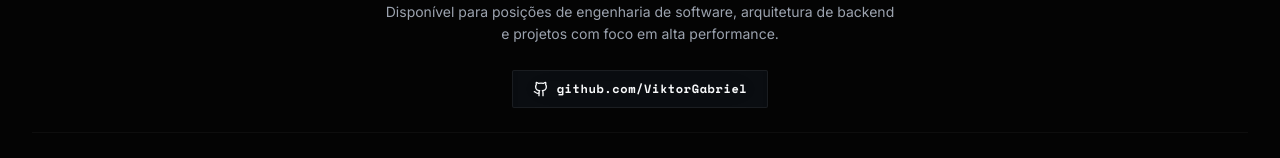
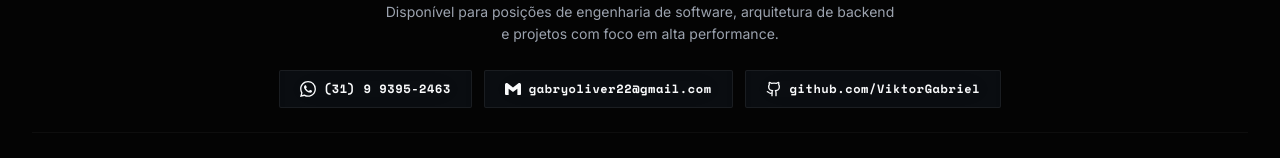
Before and after one commit to ViktorGabriel/Portfolio-Viktor, a React (Vite) app in the folder apps/web/: page / in a window 1280 px wide. Shown: the part 5498-5656 px from the top of the page. Built offline with nearby package versions, Linux system fonts and the light colour scheme; no server answers; a web font is replaced by a local one.

Commit message:
feat(contact): link CV pdf, add WhatsApp and Gmail to footer

```diff
--- a/apps/web/src/App.tsx
+++ b/apps/web/src/App.tsx
@@ -272,7 +272,34 @@
             Disponível para posições de engenharia de software, arquitetura de backend e projetos com foco em alta performance.
           </p>
 
-          <div className="flex flex-wrap justify-center gap-4">
+          <div className="flex flex-wrap justify-center gap-3">
+            {/* WhatsApp */}
+            <a
+              href="https://wa.me/5531993952463"
+              target="_blank"
+              rel="noopener noreferrer"
+              className="flex items-center space-x-2 px-5 py-2.5 rounded-sm glass font-mono font-bold text-xs tracking-wider hover:border-[#25d36644] hover:text-[#25d366] transition"
+            >
+              {/* WhatsApp SVG icon */}
+              <svg className="w-4 h-4" viewBox="0 0 24 24" fill="currentColor" xmlns="http://www.w3.org/2000/svg">
+                <path d="M17.472 14.382c-.297-.149-1.758-.867-2.03-.967-.273-.099-.471-.148-.67.15-.197.297-.767.966-.94 1.164-.173.199-.347.223-.644.075-.297-.15-1.255-.463-2.39-1.475-.883-.788-1.48-1.761-1.653-2.059-.173-.297-.018-.458.13-.606.134-.133.298-.347.446-.52.149-.174.198-.298.298-.497.099-.198.05-.371-.025-.52-.075-.149-.669-1.612-.916-2.207-.242-.579-.487-.5-.669-.51-.173-.008-.371-.01-.57-.01-.198 0-.52.074-.792.372-.272.297-1.04 1.016-1.04 2.479 0 1.462 1.065 2.875 1.213 3.074.149.198 2.096 3.2 5.077 4.487.709.306 1.262.489 1.694.625.712.227 1.36.195 1.871.118.571-.085 1.758-.719 2.006-1.413.248-.694.248-1.289.173-1.413-.074-.124-.272-.198-.57-.347m-5.421 7.403h-.004a9.87 9.87 0 01-5.031-1.378l-.361-.214-3.741.982.998-3.648-.235-.374a9.86 9.86 0 01-1.51-5.26c.001-5.45 4.436-9.884 9.888-9.884 2.64 0 5.122 1.03 6.988 2.898a9.825 9.825 0 012.893 6.994c-.003 5.45-4.437 9.884-9.885 9.884m8.413-18.297A11.815 11.815 0 0012.05 0C5.495 0 .16 5.335.157 11.892c0 2.096.547 4.142 1.588 5.945L.057 24l6.305-1.654a11.882 11.882 0 005.683 1.448h.005c6.554 0 11.89-5.335 11.893-11.893a11.821 11.821 0 00-3.48-8.413z"/>
+              </svg>
+              <span>(31) 9 9395-2463</span>
+            </a>
+
+            {/* Gmail */}
+            <a
+              href="mailto:gabryoliver22@gmail.com"
+              className="flex items-center space-x-2 px-5 py-2.5 rounded-sm glass font-mono font-bold text-xs tracking-wider hover:border-[#ea433544] hover:text-[#ea4335] transition"
+            >
+              {/* Gmail SVG icon */}
+              <svg className="w-4 h-4" viewBox="0 0 24 24" fill="currentColor" xmlns="http://www.w3.org/2000/svg">
+                <path d="M24 5.457v13.909c0 .904-.732 1.636-1.636 1.636h-3.819V11.73L12 16.64l-6.545-4.91v9.273H1.636A1.636 1.636 0 010 19.366V5.457c0-2.023 2.309-3.178 3.927-1.964L12 9.642l8.073-6.149C21.69 2.28 24 3.434 24 5.457z"/>
+              </svg>
+              <span>gabryoliver22@gmail.com</span>
+            </a>
+
+            {/* GitHub */}
             <a
               href="https://github.com/ViktorGabriel"
               target="_blank"
--- a/apps/web/src/components/about/TechnicalDossier.tsx
+++ b/apps/web/src/components/about/TechnicalDossier.tsx
@@ -207,8 +207,8 @@
     <div className="px-6 py-4 flex flex-wrap items-center gap-3">
       {/* Primary: Download CV */}
       <a
-        href="/cv.pdf"
-        download
+        href="/Curriculo_Viktor_Gabriel_Estagio_Software.pdf"
+        download="Curriculo_Viktor_Gabriel.pdf"
         className={[
           'inline-flex items-center gap-2 px-4 py-2',
           'border border-zinc-200 bg-transparent',
```
Also changed, not shown: 1 other file (tests, documents, lock files or other folders).
